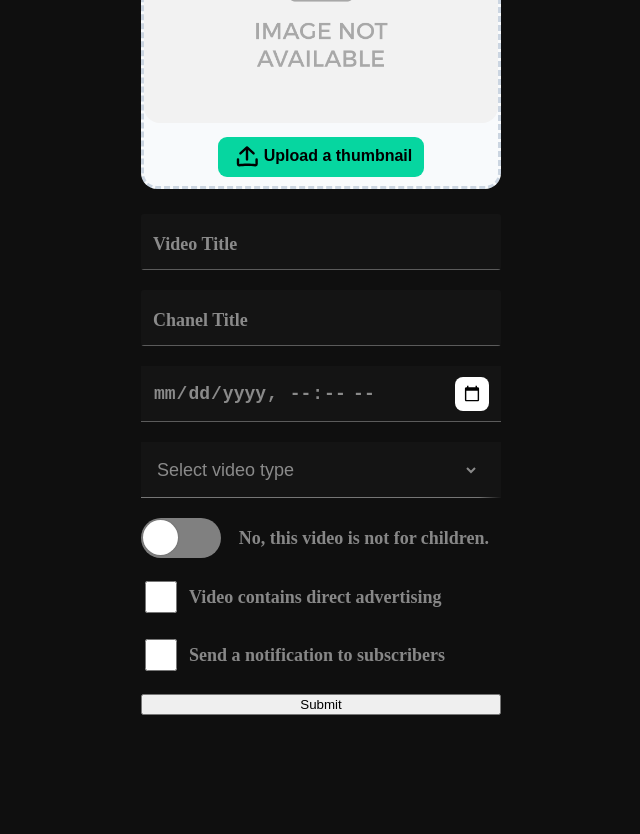
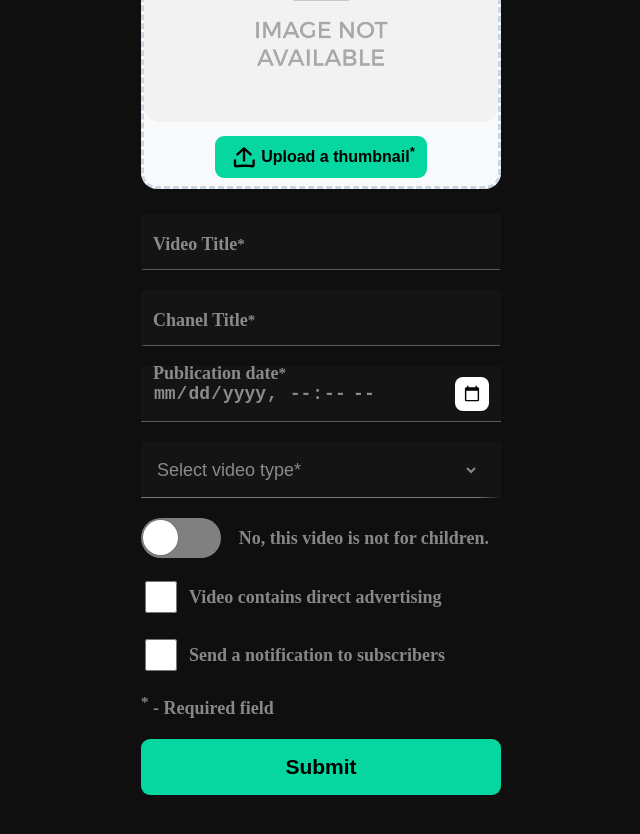
Before and after one commit to dokahp/rs-react, a React (Vite) app: page /add in a window 1280 px wide. Shown: the part 180-1014 px from the top of the page, without its empty margins (319-959 px from the left). Before the commit the page ends 895 px from the top, so only its background shows below. Built offline with nearby package versions, Linux system fonts and the light colour scheme.

Commit message:
feat: add required annotation

```diff
--- a/src/components/DatePicker/DatePicker.tsx
+++ b/src/components/DatePicker/DatePicker.tsx
@@ -14,7 +14,12 @@ class DatePicker extends React.Component<Props, object> {
   render() {
     const { referance } = this.props;
     return (
-      <input type="datetime-local" ref={referance} className="datepicker" />
+      <div className="datepicker-wrapper">
+        <span className="label">
+          Publication date<sup>*</sup>
+        </span>
+        <input type="datetime-local" ref={referance} className="datepicker" />
+      </div>
     );
   }
 }
--- a/src/components/DatePicker/datePicker.css
+++ b/src/components/DatePicker/datePicker.css
@@ -1,5 +1,10 @@
+.datepicker-wrapper {
+  position: relative;
+  width: 100%;
+}
 .datepicker {
   height: 56px;
+  width: 100%;
   padding: 12px;
   font-size: 18px;
   font-weight: 700;
@@ -15,3 +20,15 @@
   cursor: pointer;
   border-radius: 8px;
 }
+.datepicker-wrapper .label {
+  position: absolute;
+  top: -3px;
+  left: 12px;
+  color: rgba(255, 255, 255, 0.5);
+  font-size: 18px;
+  font-weight: 700;
+  transform-origin: 0 0;
+  transform: translate3d(0, 0, 0);
+  transition: all 0.2s ease;
+  pointer-events: none;
+}
--- a/src/components/Form/Form.tsx
+++ b/src/components/Form/Form.tsx
@@ -3,6 +3,7 @@ import Checkbox from '../Checkbox/Checkbox';
 import DatePicker from '../DatePicker/DatePicker';
 import Input from '../Input/Input';
 import Select from '../Select/Select';
+import SubmitBtn from '../SubmitBtn/SubmitBtn';
 import Switch from '../Switch/Switch';
 import Upload from '../Upload/Upload';
 import './form.css';
@@ -66,7 +67,17 @@ class Form extends React.Component<Props, object> {
             referance={this.notificationCheckbox}
             description="Send a notification to subscribers"
           />
-          <button type="submit">Submit</button>
+          <div
+            style={{
+              color: 'rgba(255, 255, 255, 0.5)',
+              fontSize: '18px',
+              fontWeight: '700',
+              marginBottom: '20px',
+            }}
+          >
+            <sup>*</sup> - Required field
+          </div>
+          <SubmitBtn />
         </form>
       </div>
     );
--- a/src/components/Input/Input.tsx
+++ b/src/components/Input/Input.tsx
@@ -23,7 +23,10 @@ class Input extends React.PureComponent<Props, object> {
           id="inp"
           placeholder="&nbsp;"
         />
-        <span className="label">{labelText}</span>
+        <span className="label">
+          {labelText}
+          <sup>*</sup>
+        </span>
         <span className="focus-bg" />
       </label>
     );
--- a/src/components/Select/Select.tsx
+++ b/src/components/Select/Select.tsx
@@ -18,7 +18,7 @@ class Select extends React.Component<Props, object> {
         <option value="Video">Video</option>
         <option value="Stream">Stream</option>
         <option value="default" hidden>
-          Select video type
+          Select video type<sup>*</sup>
         </option>
       </select>
     );
--- /dev/null
+++ b/src/components/SubmitBtn/SubmitBtn.tsx
@@ -0,0 +1,14 @@
+import React from 'react';
+import './submitbtn.css';
+
+class SubmitBtn extends React.PureComponent {
+  render() {
+    return (
+      <button className="submitbtn" type="submit">
+        Submit
+      </button>
+    );
+  }
+}
+
+export default SubmitBtn;
--- /dev/null
+++ b/src/components/SubmitBtn/submitbtn.css
@@ -0,0 +1,9 @@
+.submitbtn {
+  font-size: 21px;
+  font-weight: 700;
+  height: 56px;
+  background-color: #06d6a0;
+  border-radius: 9px;
+  margin-bottom: 75px;
+  border: none;
+}
--- a/src/components/Upload/Upload.tsx
+++ b/src/components/Upload/Upload.tsx
@@ -68,7 +68,7 @@ class Upload extends React.PureComponent<Props, State> {
               onClick={this.uploadButtonClick}
             >
               <img src="./assets/upload.svg" alt="upload-icon" />
-              Upload a thumbnail
+              Upload a thumbnail<sup>*</sup>
             </button>
           </div>
         </label>
```
